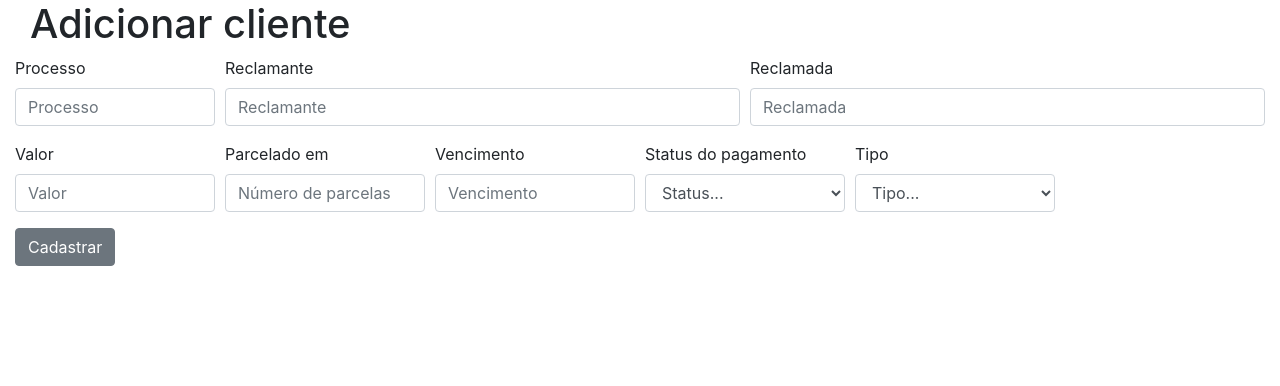
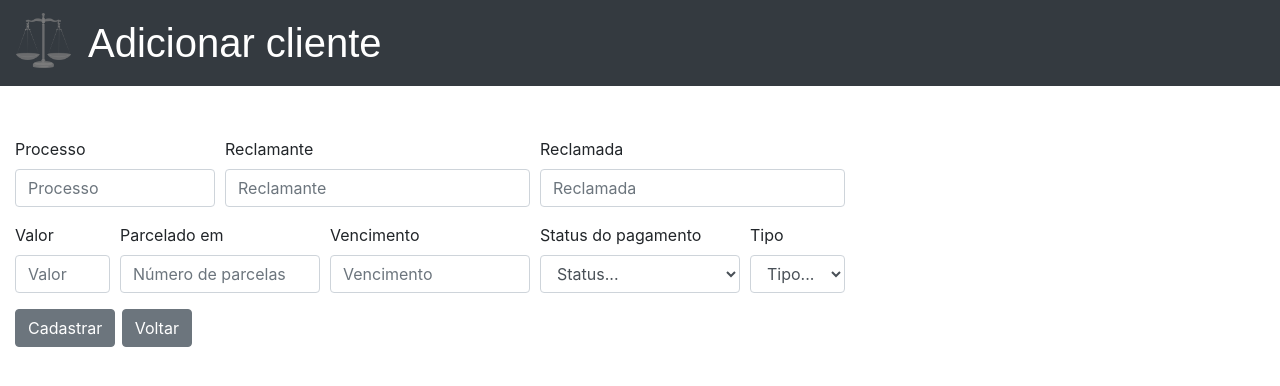
Before and after one commit to lorranmoncada/progeto-Jonas-, an Angular app: page / in a window 1280 px wide. Both pictures are taken after typing "Sample" into the empty fields and a click on the button "+ cadastrar". Shown: the top 386 px of the page. Built offline with nearby package versions, Linux system fonts and the light colour scheme.

Commit message:
segunda atualização front

```diff
--- a/package.json
+++ b/package.json
@@ -20,6 +20,7 @@
     "@angular/platform-browser": "^6.0.3",
     "@angular/platform-browser-dynamic": "^6.0.3",
     "@angular/router": "^6.0.3",
+    "@fortawesome/fontawesome-free": "^5.5.0",
     "bootstrap": "^4.1.3",
     "core-js": "^2.5.4",
     "rxjs": "^6.0.0",
--- a/src/app/app.module.ts
+++ b/src/app/app.module.ts
@@ -1,6 +1,7 @@
 import { BrowserModule } from '@angular/platform-browser';
 import { NgModule } from '@angular/core';
 import { FormsModule, ReactiveFormsModule } from '@angular/forms';
+
 
 import { AppComponent } from './app.component';
 import { ClientesComponent } from './clientes/clientes.component';
--- a/src/app/clientes/cad-clientes/cad-clientes.component.css
+++ b/src/app/clientes/cad-clientes/cad-clientes.component.css
@@ -0,0 +1,7 @@
+.logo{
+    font-size: 40px;
+    font-family: Arial, Helvetica, sans-serif;
+}
+.teste {
+    margin-bottom: 51px;
+}
--- a/src/app/clientes/cad-clientes/cad-clientes.component.html
+++ b/src/app/clientes/cad-clientes/cad-clientes.component.html
@@ -1,31 +1,40 @@
-<div class="container-fluid">
-  <div>
-    <h1 class="col-md-5 espaço ">Adicionar cliente</h1>
-  </div>
+<div *ngIf="!cadastro">
+  <nav class="navbar navbar-dark bg-dark teste">
+    <a class="navbar-brand" href="#">
+      <img style="margin-right: 17px;" src="../../assets/img/balanca.png" width="55" height="55" class="d-inline-block align-top"
+        alt="">
+      <span class="logo">Adicionar cliente</span>
+    </a>
+  </nav>
 
+
+
+
+
+  <div class="container-fluid ">
     <form [formGroup]="formulario" (ngSubmit)="onSubmit(formulario)" class="teste">
 
       <div class="form-row espaço">
         <div class="form-group col-md-2">
           <label for="processo">Processo</label>
-        <input type="text" class="form-control" placeholder="Processo" formControlName="processo" [ngClass]="aplicarCssErro('processo')">
+          <input type="text" class="form-control" onkeyup='this.value=this.value.replace(/[^0-9]*/g,"")' placeholder="Processo" formControlName="processo" [ngClass]="aplicarCssErro('processo')">
           <app-campo-control-erro [mostrarErro]="verificaValidTouched('processo')" msgErro="Campo obrigatório"></app-campo-control-erro>
         </div>
-      <div class="form-group col-md-5">
+        <div class="form-group col-md-3">
           <label for="inputPassword4">Reclamante</label>
-        <input type="text" class="form-control" id="reclamanteId" placeholder="Reclamante" formControlName="reclamante"
+          <input type="text" class="form-control"  pattern="[a-z]+" id="reclamanteId" placeholder="Reclamante" formControlName="reclamante"
             [ngClass]="aplicarCssErro('reclamante')">
           <app-campo-control-erro [mostrarErro]="verificaValidTouched('reclamante')" msgErro="Campo obrigatório"></app-campo-control-erro>
         </div>
-      <div class="form-group col-md-5">
+        <div class="form-group col-md-3">
           <label for="inputAddress">Reclamada</label>
-        <input type="text" class="form-control" id="reclamadaId" placeholder="Reclamada" formControlName="reclamada"
+          <input type="text" class="form-control" onkeyup='this.value=this.value.replace(/[^a-z],[^A-Z]*/g,"")' id="reclamadaId" placeholder="Reclamada" formControlName="reclamada"
             [ngClass]="aplicarCssErro('reclamada')">
           <app-campo-control-erro [mostrarErro]="verificaValidTouched('reclamada')" msgErro="Campo obrigatório"></app-campo-control-erro>
         </div>
       </div>
       <div class="form-row">
-      <div class="form-group col-md-2">
+        <div class="form-group col-md-1">
           <label for="inputAddress2">Valor</label>
           <input type="number" class="form-control" id="valorId" placeholder="Valor" formControlName="valor" [ngClass]="aplicarCssErro('valor')">
           <app-campo-control-erro [mostrarErro]="verificaValidTouched('valor')" msgErro="Campo obrigatório"></app-campo-control-erro>
@@ -53,25 +62,31 @@
           <select class="form-control" id="selectId" formControlName="select" [ngClass]="aplicarCssErro('select')">
             <app-campo-control-erro [mostrarErro]="verificaValidTouched('select')" msgErro="Campo obrigatório"></app-campo-control-erro>
             <option value="0" disabled>Status...</option>
-          <option value="1">Pago</option>
-          <option value="2">Débito</option>
+            <option value="Pago">Pago</option>
+            <option value="Débito">Débito</option>
           </select>
         </div>
-      <div class="form-group col-md-2">
+        <div class="form-group col-md-1">
           <label for="inputZip">Tipo</label>
           <select class="form-control" id="topoId" formControlName="select2">
             <option value="0" disabled>Tipo...</option>
-          <option value="1">Trabalhista</option>
-          <option value="2">Penal</option>
-          <option value="3">Civil</option>
+            <option value="Trabalhista">Trabalhista</option>
+            <option value="Penal">Penal</option>
+            <option value="Civil">Civil</option>
           </select>
         </div>
       </div>
 
+      <div class="row">
+        <div class="col-md-1">
           <button type="submit" class="btn btn-secondary" style="margin-bottom:10px;">Cadastrar</button>
-
+        </div>
+        <div class="col-md-1">
+          <button type="button" class="btn btn-secondary" style="margin-bottom:10px;" (click)="voltarPagina()">Voltar</button>
+        </div>
+      </div>
     </form>
 
   </div>
-
+</div>
 <app-clientes *ngIf="cadastro"></app-clientes>
--- a/src/app/clientes/cad-clientes/cad-clientes.component.ts
+++ b/src/app/clientes/cad-clientes/cad-clientes.component.ts
@@ -55,9 +55,9 @@ return !this.formulario.get(campo).valid && this.formulario.get(campo).touched;
         'has-error': this.verificaValidTouched(campo),
         'has-feedback': this.verificaValidTouched(campo)
       };
-
-
+  }
+  voltarPagina() {
+this.cadastro = true;
   }
 
-
 }
--- a/src/app/clientes/clientes.component.html
+++ b/src/app/clientes/clientes.component.html
@@ -1,4 +1,4 @@
-<div *ngIf = "!this.cadastroCliente">
+<div *ngIf="!this.cadastroCliente">
   <nav class="navbar navbar-dark bg-dark">
     <a class="navbar-brand" href="#">
       <img style="margin-right: 17px;" src="../../assets/img/balanca.png" width="55" height="55" class="d-inline-block align-top"
@@ -8,11 +8,8 @@
   </nav>
   <div class="container-fluid">
 
-
-
-
+    <!-- Input de pesquisa de processos -->
     <div class="row espaçopesquisar">
-
       <div class="col-2 pt-2 pb-4">
         <input [(ngModel)]="pesquisar" placeholder="pesquisar..." class="form-control" type="text">
       </div>
@@ -24,60 +21,35 @@
       <div class="col-1 pt-2 pb-4 ">
         <button type="button" class="btn btn-secondary">exportar</button>
       </div>
-
-
     </div>
 
-
+    <!-- Lista de Clientes -->
     <div class="list-group">
 
-
-      <a class="list-group-item list-group-item-action flex-column align-items-start" *ngFor="let cliente of listaClientes | pesquisarFilter:pesquisar">
+      <a class="list-group-item list-group-item-action flex-column align-items-start"  *ngFor="let cliente of listaClientes | pesquisarFilter:pesquisar">
         <div class="d-flex w-100 justify-content-between">
           <h5 class="mb-1">{{cliente.processo}}</h5>
-          <small>{{cliente.tipo}}</small>
+          <small >{{cliente.tipo}}</small>
         </div>
         <p class="mb-1">Reclamante: {{cliente.reclamante}}</p>
         <p class="mb-1">Reclamada: {{cliente.reclamada}}</p>
-
         <div *ngIf="cliente.isShowMore">
-          <p class="mb-1">Reclamante: {{cliente.reclamante}}</p>
-          <p class="mb-1">Reclamada: {{cliente.reclamada}}</p>
           <p class="mb-1">Valor: {{cliente.valor}}</p>
           <p class="mb-1">Parcelamento: {{cliente.parcelado}}</p>
           <p class="mb-1">Número de Parcelas: {{cliente.parcelas}}</p>
           <p class="mb-1">Vencimento: {{cliente.vencimento}}</p>
           <p class="mb-1">Status: {{cliente.status}}</p>
         </div>
-
         <span class="show-more">
           <a (click)="cliente.isShowMore = !cliente.isShowMore">{{!cliente.isShowMore? 'ver mais' : 'ver menos'}}</a>
         </span>
       </a>
+
     </div>
-
-    <!--
-
-<div class="list-group" *ngIf="this.isShowMore">
-  <a  class="list-group-item list-group-item-action flex-column align-items-start" *ngFor="let cliente of listaClientes | pesquisarFilter:pesquisar">
-    <div class="d-flex w-100 justify-content-between" >
-      <h5 class="mb-1">{{cliente.processo}}</h5>
-      <small>{{cliente.tipo}}</small>
-    </div>
-    <p class="mb-1">Reclamante: {{cliente.reclamante}}</p>
-    <p class="mb-1">Reclamada: {{cliente.reclamada}}</p>
-    <p class="mb-1">Valor: {{cliente.valor}}</p>
-    <p class="mb-1">Parcelamento: {{cliente.parcelado}}</p>
-    <p class="mb-1">Número de Parcelas: {{cliente.parcelas}}</p>
-    <p class="mb-1">Vencimento: {{cliente.vencimento}}</p>
-    <p class="mb-1">Status: {{cliente.status}}</p>
+  </div>
+</div>
 
 
-    <span class="show-more" *ngIf="this.isShowMore == true">
-      <a (click)="showMoreInfo(this.isShowMore)">ver menos</a>
-    </span>
-  </a>
-</div> -->
-  </div>
-</div>
+
+<!-- Cadastro de clientes -->
 <app-cad-clientes *ngIf="this.cadastroCliente" [cadClientes]="this.objCliente"></app-cad-clientes>
--- a/src/app/clientes/clientes.component.ts
+++ b/src/app/clientes/clientes.component.ts
@@ -11,7 +11,7 @@ export class ClientesComponent implements OnInit {
 
   listaClientes: ClientesModel[];
   pesquisar: string;
-  isShowMore: boolean;
+  /* isShowMore: boolean; */
   objCliente: ClientesModel;
   cadastroCliente: boolean;
 
@@ -34,12 +34,12 @@ export class ClientesComponent implements OnInit {
       vencimento: new FormControl(null)
     }); */
 
-    this.isShowMore = false;
+    /* this.isShowMore = false; */
     this.cadastroCliente = false;
   }
-
+/*
   showMoreInfo(isShowMore: any) {
-    /*  isShowMore = isShowMore ? false : true; */
+    isShowMore = isShowMore ? false : true;
 
     if (this.isShowMore === false) {
       this.isShowMore = true;
@@ -47,7 +47,7 @@ export class ClientesComponent implements OnInit {
       this.isShowMore = false;
     }
   }
-
+ */
 
   novoCliente() {
     this.objCliente = {
--- a/src/index.html
+++ b/src/index.html
@@ -15,4 +15,5 @@
 <body>
   <app-root></app-root>
 </body>
+
 </html>
```
Also changed, not shown: 1 other file (tests, documents, lock files or other folders). Lines whose indentation alone changed are shown as unchanged.
